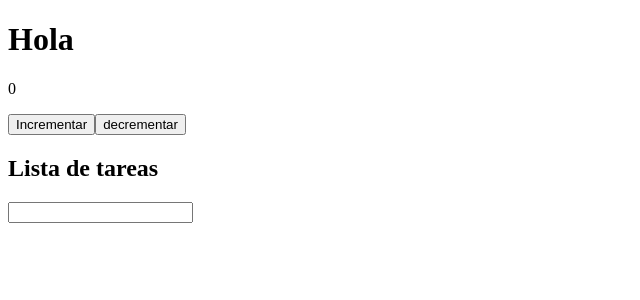
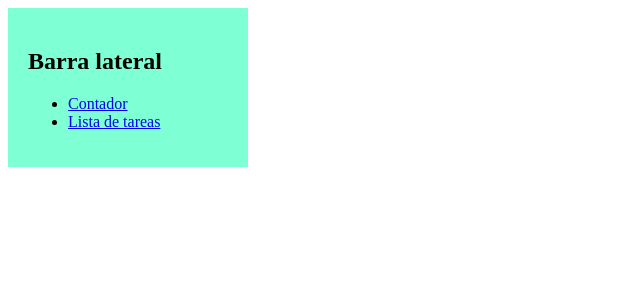
Before and after one commit to JohansonCda/vue, a Vue app: page / in a window 1280 px wide. Shown: the top 300 px of the page, without its empty margins (0-640 px from the left). Built offline with nearby package versions, Linux system fonts and the light colour scheme.

Commit message:
create routes and order the Main view

```diff
--- a/src/App.vue
+++ b/src/App.vue
@@ -1,11 +1,9 @@
 <template>
-  <Contador></Contador>
-  <Lista></Lista>
+  <MainView></MainView>
 </template>
 
 <script setup>
-import Contador from './components/Contador.vue';
-import Lista from './components/ListaDeTareas.vue';
+import MainView from './views/MainView.vue';
 </script>
 
 <style scoped></style>
--- /dev/null
+++ b/src/components/Sidebar.vue
@@ -0,0 +1,19 @@
+<template>
+  <div class="sidebar">
+    <h2>Barra lateral</h2>
+    <ul>
+      <li><router-link to="/contador">Contador</router-link></li>
+      <li><router-link to="/lista-de-tareas">Lista de tareas</router-link></li>
+    </ul>
+  </div>
+</template>
+
+<script setup></script>
+
+<style>
+.sidebar {
+  width: 200px;
+  background-color: aquamarine;
+  padding: 20px;
+}
+</style>
--- a/src/router/index.js
+++ b/src/router/index.js
@@ -8,14 +8,16 @@
     //   name: 'home',
     //   component: HomeView,
     // },
-    // {
-    //   path: '/about',
-    //   name: 'about',
-    //   // route level code-splitting
-    //   // this generates a separate chunk (About.[hash].js) for this route
-    //   // which is lazy-loaded when the route is visited.
-    //   component: () => import('../views/AboutView.vue'),
-    // },
+    {
+      path: '/contador',
+      name: 'contador',
+      component: () => import('../components/Contador.vue'),
+    },
+    {
+      path: '/lista-de-tareas',
+      name: 'lista-de-tareas',
+      component: () => import('../components/ListaDeTareas.vue'),
+    },
   ],
 })
 
--- /dev/null
+++ b/src/views/MainView.vue
@@ -0,0 +1,24 @@
+<template>
+  <div class="container">
+    <Sidebar></Sidebar>
+    <div class="content">
+      <RouterView></RouterView>
+    </div>
+  </div>
+</template>
+
+<script setup>
+import Sidebar from '@/components/Sidebar.vue';
+import { RouterView } from 'vue-router';
+</script>´
+
+<style>
+.container {
+  display: flex;
+}
+
+.content {
+  flex: 1;
+  padding: 20px;
+}
+</style>
```
